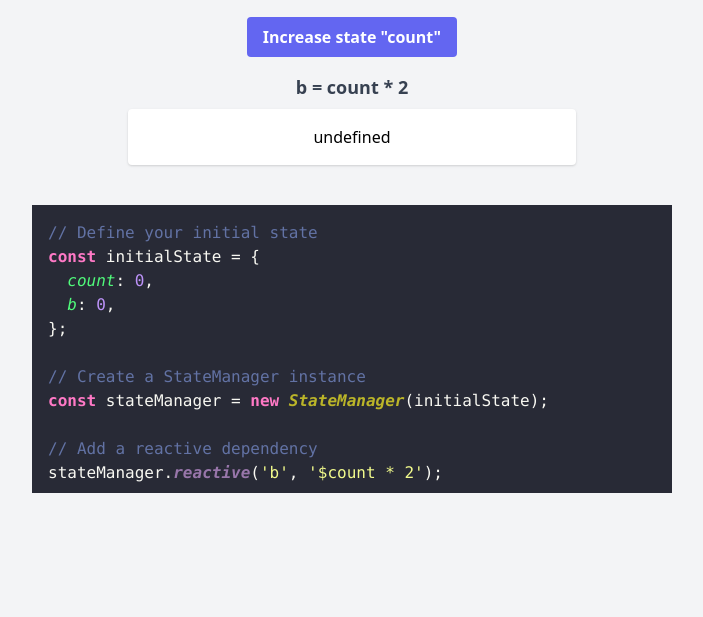
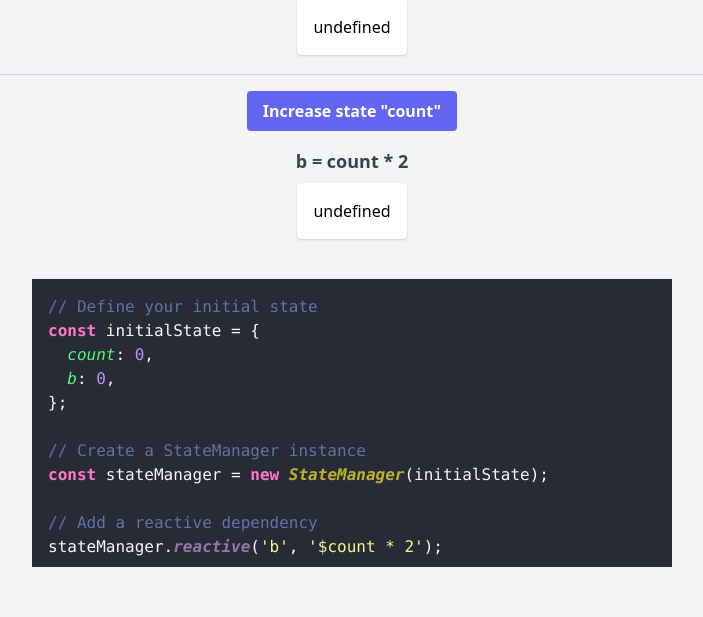
Before and after one commit to nimahkh/soft_bun_demo, a website built with webpack: page index.html in a window 1280 px wide. Shown: the part 183-800 px from the top of the page, without its empty margins (288-991 px from the left). Built offline with nearby package versions, Linux system fonts and the light colour scheme; what soft_bun would draw is missing.

Commit message:
fix: add large data mutation

```diff
--- a/index.html
+++ b/index.html
@@ -86,12 +86,22 @@
       Soft Bun Playground
     </h1>
     <div class="mb-4">
+      <button id="changeLargeStateButton" class="bg-indigo-500 hover:bg-indigo-700 text-white font-semibold py-2 px-4 rounded">
+        Large data mutation
+      </button>
+    </div>
+
+    <div id="largeDataStateChanges" class="bg-white rounded shadow p-4 w-max w-full text-center"></div>
+
+  <div class="border-b m-4 border-gray-300 w-full h-1"></div>
+
+    <div class="mb-4">
       <button id="changeStateButton" class="bg-indigo-500 hover:bg-indigo-700 text-white font-semibold py-2 px-4 rounded">
         Increase state "count"
       </button>
     </div>
     <strong class="text-lg text-gray-700 mb-2">b = count * 2</strong>
-    <div id="stateChanges" class="bg-white rounded shadow p-4 max-w-md w-full text-center"></div>
+    <div id="stateChanges" class="bg-white rounded shadow p-4 w-max w-full text-center"></div>
 
     <pre class="max-w-xs md:max-w-2xl h-80 p-4">
       <code id="codeSnippet" class="language-javascript h-full"></code>
--- a/src/counterComponent.ts
+++ b/src/counterComponent.ts
@@ -1,5 +1,7 @@
+'use strict';
+
 import StateManager from "./state_manager";
-
+export const counterComponent = () => {
     const initialState = {
         count: 0,
         b: 0,
@@ -29,7 +31,8 @@ changeStateButton?.addEventListener('click', () => {
         stateManager.setState({ count: currentState.count + 1 });
     });
 
-export {
+    return {
         displayStateChange,
         stateManager
     }
+}
--- /dev/null
+++ b/src/largeDataComponent.ts
@@ -0,0 +1,48 @@
+import StateManager from "./state_manager";
+
+export const largeDataComponent = () => {
+    const initialState = {
+        count: 0,
+        b: 0,
+        c: 0,
+        z: 0,
+        total: 0
+    };
+
+    // Create a StateManager instance
+    const largeStateManager = new StateManager(initialState);
+
+    // Add a reactive dependency
+    largeStateManager.reactive('b', '$count * 2');
+    largeStateManager.reactive('c', '$count * 50');
+    largeStateManager.reactive('z', '$count * 100');
+    largeStateManager.reactive('total', `$c+$b+$z`);
+
+    // Function to display state changes
+    function displayLargeStateChange(newState) {
+        const stateChangesElement = document.getElementById('largeDataStateChanges');
+        stateChangesElement.innerHTML = JSON.stringify(newState);
+    }
+
+    // Attach subscriber to state updates
+    largeStateManager.subscribe(displayLargeStateChange);
+
+    // Get the button element
+    const changeStateButton = document.getElementById('changeLargeStateButton');
+
+    // Add event listener to the button
+    changeStateButton?.addEventListener('click', () => {
+
+        // Simulate changes with large data
+        const iterations = 1000; // Change this to the desired number of iterations
+        for (let i = 0; i < iterations; i++) {
+            const currentState = largeStateManager.getState();
+            largeStateManager.setState({ count: currentState.count + 1 });
+        }
+    });
+
+    return {
+        displayLargeStateChange,
+        largeStateManager
+    }
+}
--- a/src/script.ts
+++ b/src/script.ts
@@ -1,7 +1,11 @@
-import { displayStateChange, stateManager } from './counterComponent';
+import { counterComponent } from './counterComponent';
+import { largeDataComponent } from './largeDataComponent';
 
 function mount() {
+  const { displayStateChange, stateManager } = counterComponent();
   displayStateChange(stateManager.getState());
+  const { displayLargeStateChange, largeStateManager } = largeDataComponent();
+  displayLargeStateChange(largeStateManager.getState());
 }
 
 mount();
```
Also changed, not shown: dist/counterComponent.js (added), dist/largeDataComponent.js (added), dist/script.js, dist/state_manager.js (added). Lines whose indentation alone changed are shown as unchanged.
